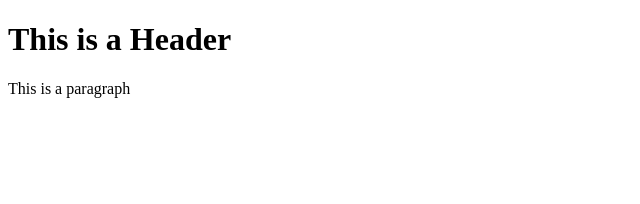
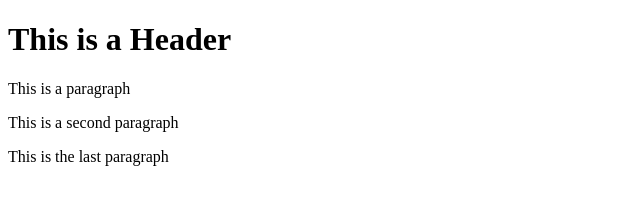
Before and after one commit to egavrilova-indeed/git-test-because-i-have-to, a plain HTML site: page index.html in a window 1280 px wide. Shown: the whole page, without its empty margins (0-640 px from the left). Drawn offline with Linux system fonts and the light colour scheme.

Commit message:
Added two more paragraphs

```diff
--- a/index.html
+++ b/index.html
@@ -3,5 +3,7 @@
    <body>
       <h1>This is a Header</h1>
       <p>This is a paragraph</p>
+      <p>This is a second paragraph</p>
+      <p>This is the last paragraph</p>
    </body>
 </html>
```
